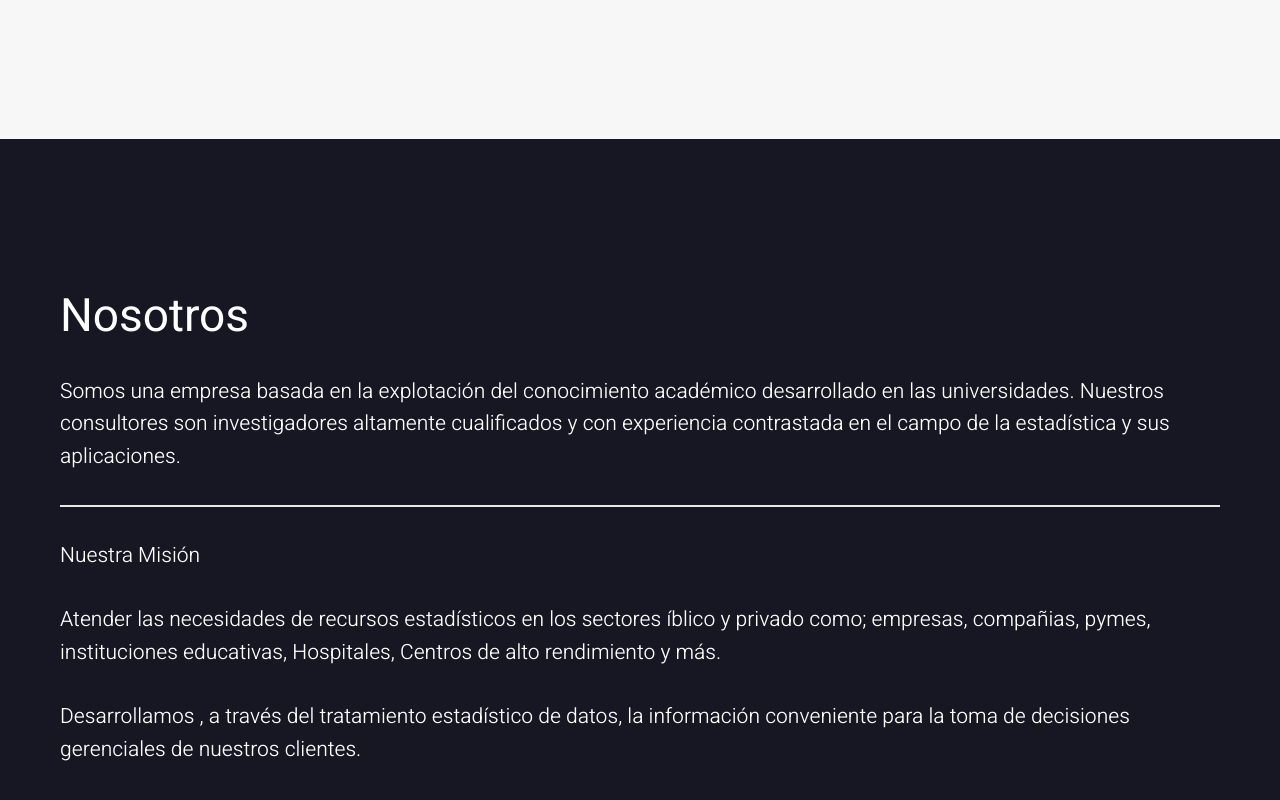
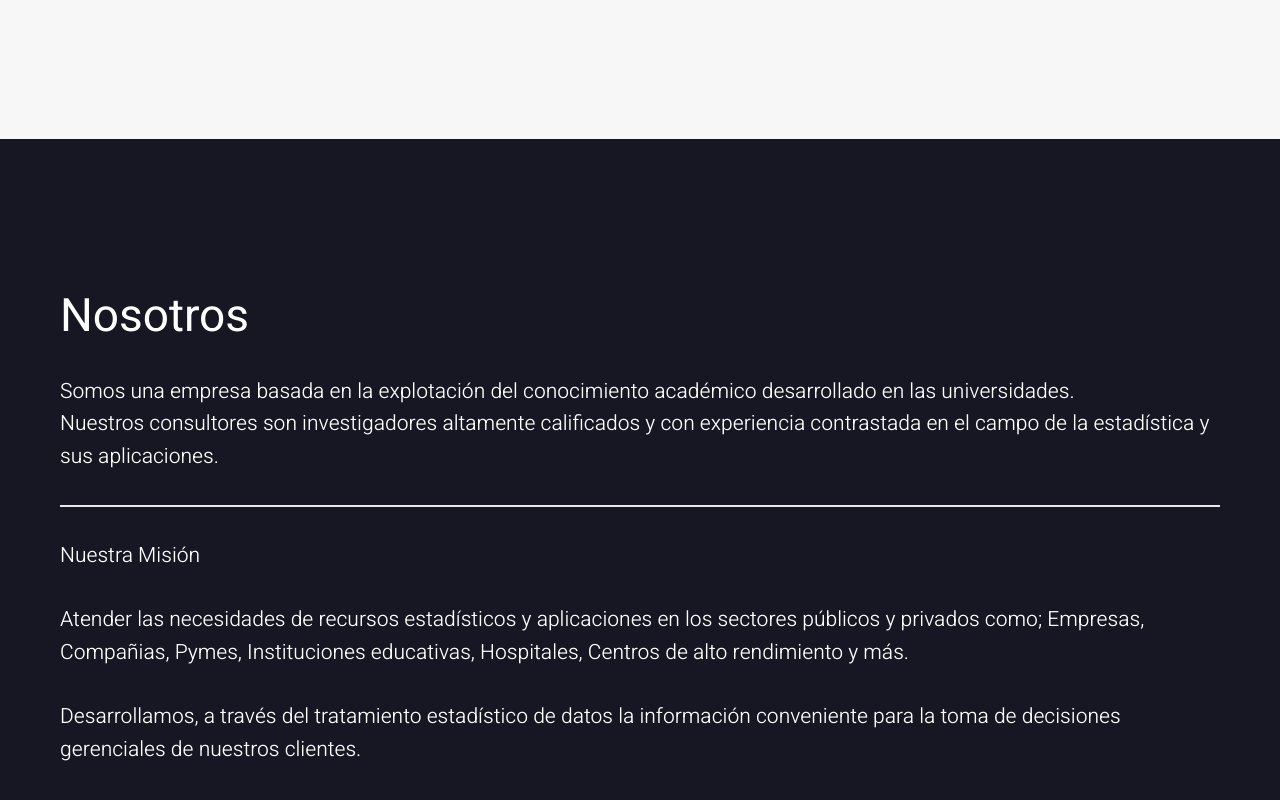
Before and after one commit to AlexDavidCh/profile, a plain HTML site: page about-us.html in a window 1280 px wide. Shown: the part 1834-2634 px from the top of the page. Drawn offline with Linux system fonts and the light colour scheme; files whose address does not match are found by name.

Commit message:
Update about-us.html

```diff
--- a/about-us.html
+++ b/about-us.html
@@ -141,9 +141,9 @@
       <div class="container" >
         <h1> Nosotros </h1>
             <p>
-            Somos una empresa basada en la explotación del conocimiento académico desarrollado en las universidades. Nuestros consultores son investigadores altamente cualificados y con experiencia contrastada en el campo de la estadística y sus aplicaciones.
-            <br> <br>  <hr> <br> Nuestra Misión <br><br> Atender las necesidades de recursos estadísticos en los sectores íblico y privado como; empresas, compañias, pymes, instituciones educativas, Hospitales, Centros de alto rendimiento y más.
-            <br> <br> Desarrollamos , a través del tratamiento estadístico de datos, la información conveniente para la toma de decisiones gerenciales de nuestros clientes.
+            Somos una empresa basada en la explotación del conocimiento académico desarrollado en las universidades.<br> Nuestros consultores son investigadores altamente calificados y con experiencia contrastada en el campo de la estadística y sus aplicaciones.
+            <br> <br>  <hr> <br> Nuestra Misión <br><br> Atender las necesidades de recursos estadísticos y aplicaciones en los sectores públicos y privados como; Empresas, Compañias, Pymes, Instituciones educativas, Hospitales, Centros de alto rendimiento y más.
+            <br> <br> Desarrollamos, a través del tratamiento estadístico de datos la información conveniente para la toma de decisiones gerenciales de nuestros clientes.
             </p>
         </div>
       </div>
```
